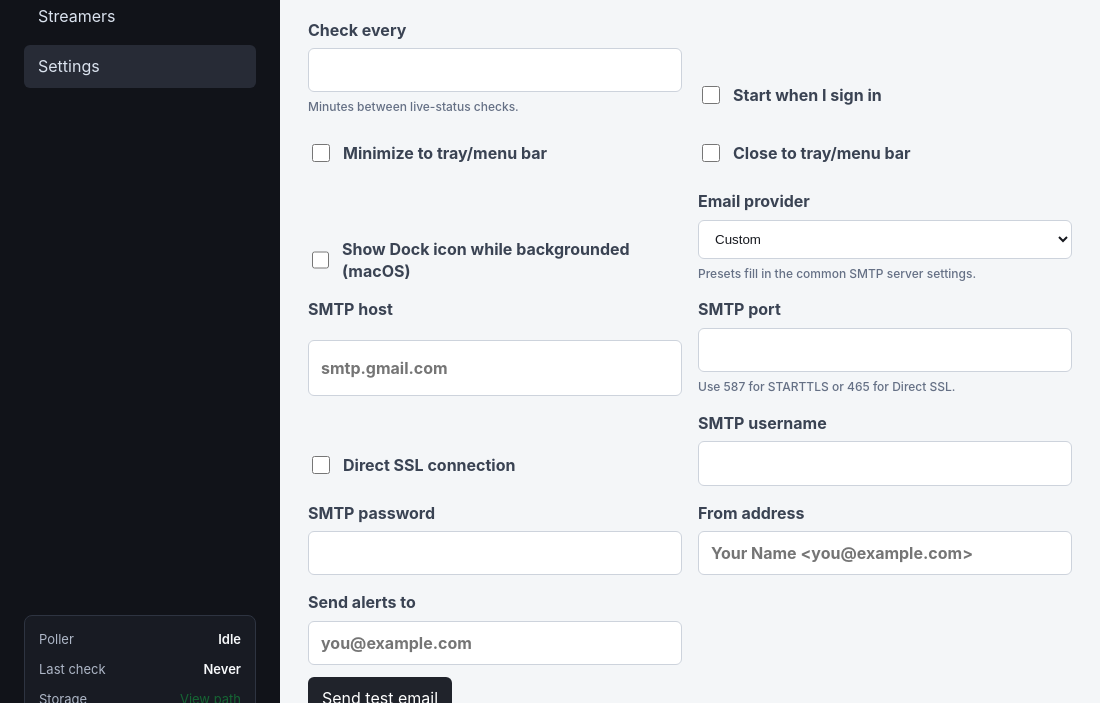
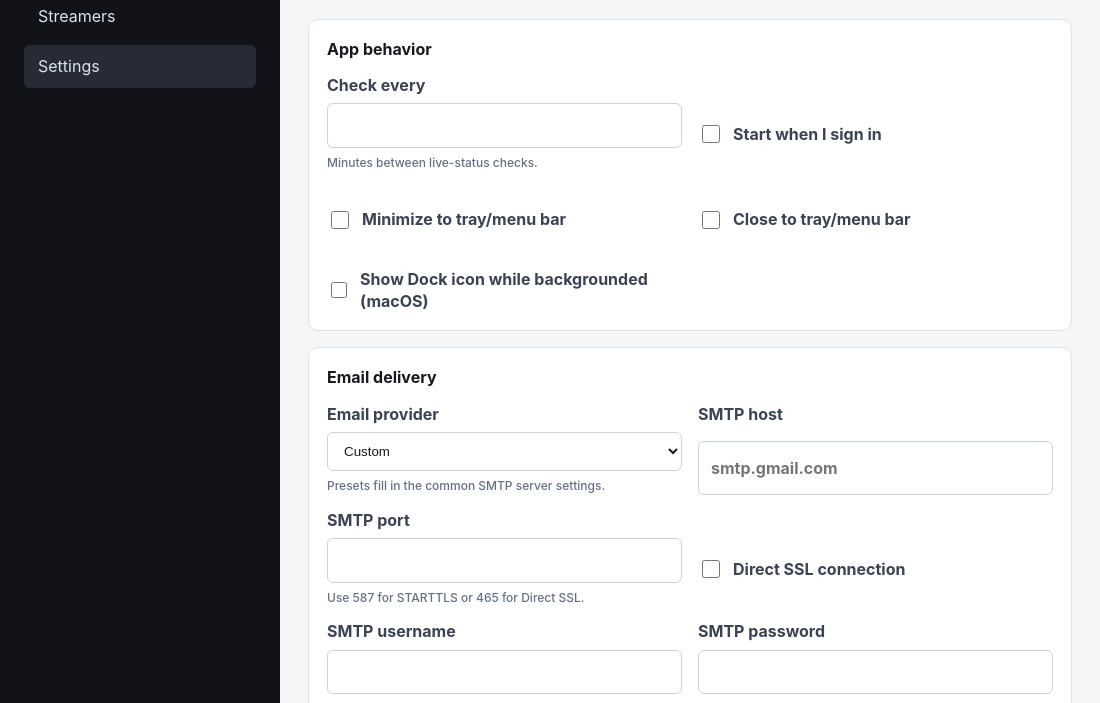
Before and after one commit to JRBlaze/KickLiveEmailNotifier, an Electron app: page src/renderer/index.html in a window 1100 px wide. Both pictures are taken after a click on the button "Settings". Shown: the part 97-800 px from the top of the page. Drawn offline with Linux system fonts and the light colour scheme; no server answers.

Commit message:
Refine settings panel layout and alignment

```diff
--- a/src/renderer/index.html
+++ b/src/renderer/index.html
@@ -92,6 +92,9 @@
           </header>
 
           <form class="settings-grid" id="settingsForm">
+            <section class="settings-section">
+              <h3>App behavior</h3>
+              <div class="settings-fields">
                 <label>
                   Check every
                   <input id="pollMinutes" type="number" min="1" max="60" step="1">
@@ -113,6 +116,12 @@
                   <input id="showDockIconWhenHidden" type="checkbox">
                   <span>Show Dock icon while backgrounded (macOS)</span>
                 </label>
+              </div>
+            </section>
+
+            <section class="settings-section">
+              <h3>Email delivery</h3>
+              <div class="settings-fields">
                 <label>
                   Email provider
                   <select id="smtpPreset">
@@ -152,6 +161,8 @@
                   Send alerts to
                   <input id="smtpTo" type="email" placeholder="you@example.com">
                 </label>
+              </div>
+            </section>
           </form>
 
           <div class="actions">
--- a/src/renderer/styles.css
+++ b/src/renderer/styles.css
@@ -379,9 +379,26 @@ tr:last-child td {
 
 .settings-grid {
   display: grid;
+  gap: 16px;
+  max-width: 900px;
+}
+
+.settings-section {
+  border: 1px solid #dbe1e9;
+  border-radius: 10px;
+  background: #fff;
+  padding: 18px;
+}
+
+.settings-section h3 {
+  margin: 0 0 14px;
+  font-size: 16px;
+}
+
+.settings-fields {
+  display: grid;
   grid-template-columns: repeat(2, minmax(0, 1fr));
-  gap: 16px;
-  max-width: 820px;
+  gap: 14px 16px;
 }
 
 label {
@@ -405,8 +422,8 @@ label {
   display: flex;
   align-items: center;
   gap: 10px;
-  align-self: end;
   min-height: 42px;
+  padding-top: 22px;
 }
 
 .checkbox-label input {
@@ -444,7 +461,7 @@ label {
     min-height: auto;
   }
 
-  .settings-grid {
+  .settings-fields {
     grid-template-columns: 1fr;
   }
 
```
Lines whose indentation alone changed are shown as unchanged.
